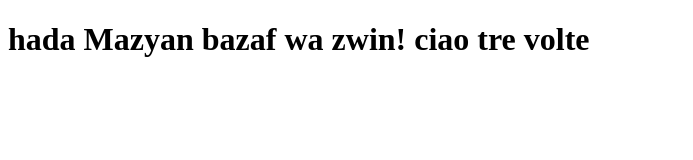
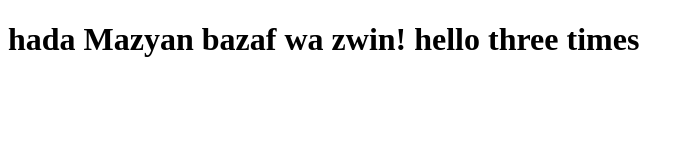
Before and after one commit to Aladino22/mysimple, a plain HTML site: page index.html in a window 1280 px wide. Shown: the whole page, without its empty margins (0-693 px from the left). Drawn offline with Linux system fonts and the light colour scheme.

Commit message:
Update index.html

```diff
--- a/index.html
+++ b/index.html
@@ -5,6 +5,6 @@
     <title>My App</title>
   </head>
   <body>
-    <h1>hada Mazyan bazaf wa zwin! ciao tre volte </h1>
+    <h1>hada Mazyan bazaf wa zwin! hello three times </h1>
   </body>
 </html>
```
